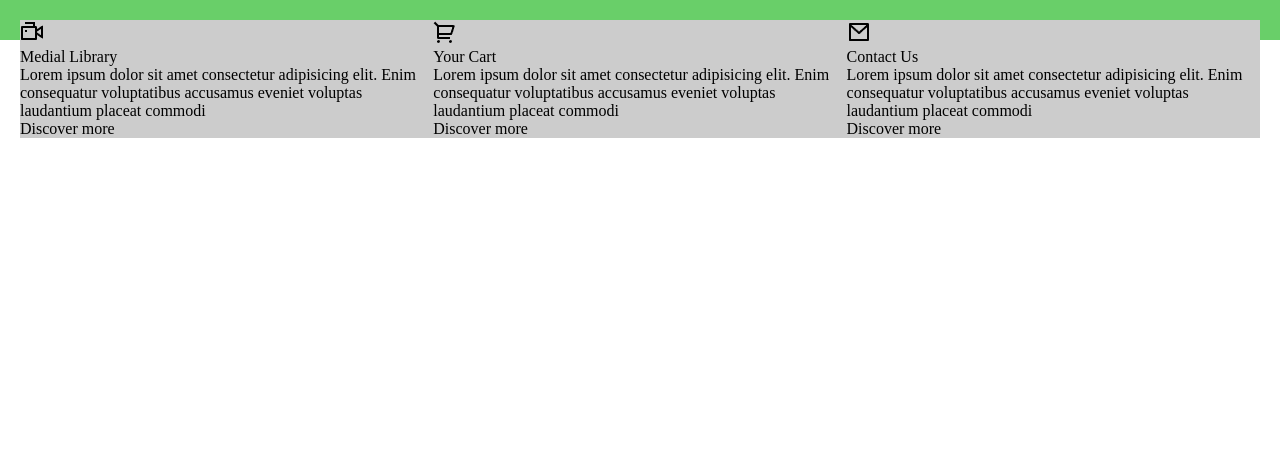
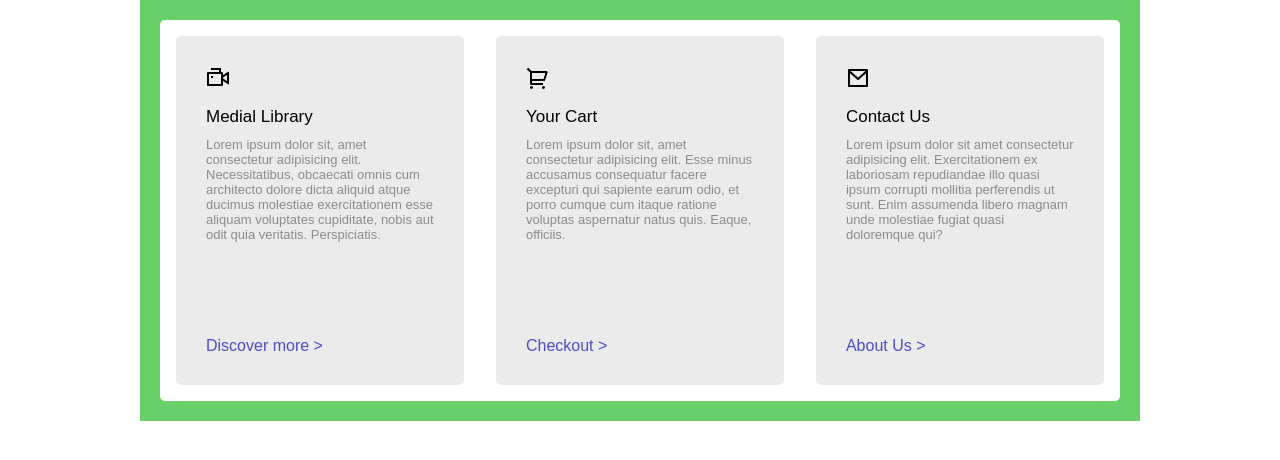
Before and after one commit to IT21117428/Responsive-Card-layout-HTML-CSS, a plain HTML site: page index.html in a window 1280 px wide. Drawn offline with Linux system fonts and the light colour scheme.

Commit message:
complete

```diff
--- a/index.html
+++ b/index.html
@@ -8,36 +8,46 @@
   </head>
   <body>
     <div id="wrapper">
-      <div id="inner">
+      <div id="inner" class="clearfix">
         <div class="box">
+          <div class="cont">
             <img src="./images/1.png" alt="" />
-          <h2>Medial Library</h2>
-          <p>
-            Lorem ipsum dolor sit amet consectetur adipisicing elit. Enim
-            consequatur voluptatibus accusamus eveniet voluptas laudantium
-            placeat commodi
+            <h2 class="heading">Medial Library</h2>
+            <p class="para">
+              Lorem ipsum dolor sit, amet consectetur adipisicing elit.
+              Necessitatibus, obcaecati omnis cum architecto dolore dicta
+              aliquid atque ducimus molestiae exercitationem esse aliquam
+              voluptates cupiditate, nobis aut odit quia veritatis.
+              Perspiciatis.
             </p>
-          <a href="http://google.com">Discover more</a>
+            <a href="http://google.com" class="links">Discover more &gt;</a>
+          </div>
         </div>
         <div class="box">
+          <div class="cont">
             <img src="./images/2.png" alt="" />
-          <h2>Your Cart</h2>
-          <p>
-            Lorem ipsum dolor sit amet consectetur adipisicing elit. Enim
-            consequatur voluptatibus accusamus eveniet voluptas laudantium
-            placeat commodi
+            <h2 class="heading">Your Cart</h2>
+            <p class="para">
+              Lorem ipsum dolor sit, amet consectetur adipisicing elit. Esse
+              minus accusamus consequatur facere excepturi qui sapiente earum
+              odio, et porro cumque cum itaque ratione voluptas aspernatur natus
+              quis. Eaque, officiis.
             </p>
-          <a href="http://google.com">Discover more</a>
+            <a href="http://google.com" class="links">Checkout &gt;</a>
+          </div>
         </div>
         <div class="box">
+          <div class="cont">
             <img src="./images/3.png" alt="" />
-          <h2>Contact Us</h2>
-          <p>
-            Lorem ipsum dolor sit amet consectetur adipisicing elit. Enim
-            consequatur voluptatibus accusamus eveniet voluptas laudantium
-            placeat commodi
+            <h2 class="heading">Contact Us</h2>
+            <p class="para">
+              Lorem ipsum dolor sit amet consectetur adipisicing elit.
+              Exercitationem ex laboriosam repudiandae illo quasi ipsum corrupti
+              mollitia perferendis ut sunt. Enim assumenda libero magnam unde
+              molestiae fugiat quasi doloremque qui?
             </p>
-          <a href="http://google.com">Discover more</a>
+            <a href="http://google.com" class="links">About Us &gt;</a>
+          </div>
         </div>
       </div>
     </div>
--- a/style.css
+++ b/style.css
@@ -50,9 +50,15 @@
   .clearfix { display: block; }
   /* close commented backslash hack */
 
+  *{
+    font-family: Arial;
+  }
+
   #wrapper{
     background-color: #69cf69;
     padding: 20px;
+    max-width: 1000px;
+    margin: 0 auto;
   }
 
   #inner{
@@ -63,5 +69,39 @@
   .box{
     width: 33.33%;
     float: left;
-    background-color: #ccc;
   }
+  .cont{
+    background-color: #ebebeb;
+    margin: 16px;
+    padding: 30px;
+    border-radius: 5px;
+    transition: box-shadow 1s;
+  }
+
+  .cont:hover{
+    box-shadow: 10px 10px 10px rgba(0, 0, 0, 0.15);
+  }
+
+.heading{
+  font-size: 17px;
+  min-height: 30px;
+}
+
+.para{
+  color: #8d8b8b;
+  font-size: 13px;
+  min-height: 200px;
+}
+
+.links{
+  color: #4e4ec5;
+  cursor: pointer;
+}
+
+.links:hover{
+  color: #42429f;
+}
+
+img{
+  margin-bottom: 13px;
+}
```
Lines whose indentation alone changed are shown as unchanged.
